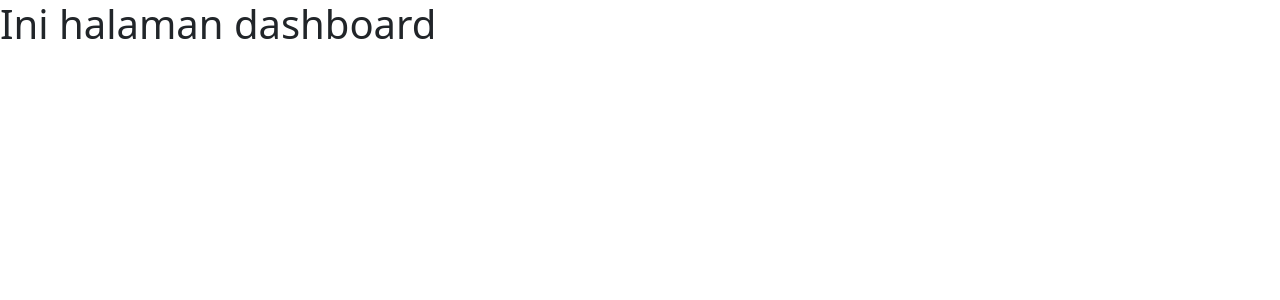
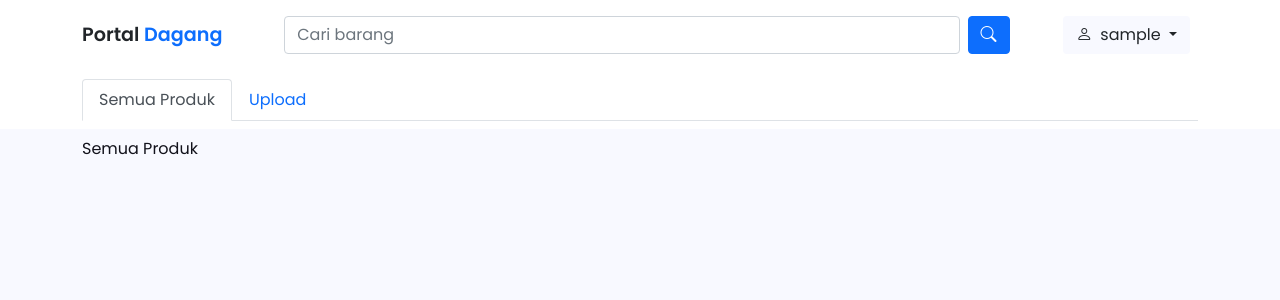
Before and after one commit to fadhluibnu/portal-web, a PHP site: page /dashboard/ in a window 1280 px wide. Shown: the top 300 px of the page. Run offline with PHP 8.4, Linux system fonts and the light colour scheme; the visitor is signed in with stand-in values (Sample User, id 1); some libraries are stand-ins or nearby versions.

Commit message:
dashboard

```diff
--- a/dashboard/index.php
+++ b/dashboard/index.php
@@ -1,3 +1,8 @@
+<?php
+
+session_start();
+$user_name = $_SESSION['user_name'];
+?>
 <!doctype html>
 <html lang="en">
 
@@ -8,12 +13,48 @@
 
     <!-- Bootstrap CSS -->
     <link href="https://cdn.jsdelivr.net/npm/bootstrap@5.0.2/dist/css/bootstrap.min.css" rel="stylesheet" integrity="sha384-EVSTQN3/azprG1Anm3QDgpJLIm9Nao0Yz1ztcQTwFspd3yD65VohhpuuCOmLASjC" crossorigin="anonymous">
+    <link rel="stylesheet" href="../style.css">
+    <link rel="stylesheet" href="https://cdn.jsdelivr.net/npm/bootstrap-icons@1.6.1/font/bootstrap-icons.css">
 
-    <title>ini username - Dashboard</title>
+    <title><?php echo $user_name; ?> - Dashboard</title>
 </head>
 
-<body>
-    <h1>Ini halaman dashboard</h1>
+<body class="bg-light">
+    <nav class="navbar navbar-light bg-white">
+        <div class="container pt-2 pb-2 flex-column flex-md-row">
+            <a href="" class="navbar-brand d-none d-lg-block nav text-dark">
+                Portal <span class="text-primary">Dagang</span>
+            </a>
+            <form class="d-flex me-2 form">
+                <input class="form-control me-2" name="input" type="search" placeholder="Cari barang" aria-label="Search">
+                <button class="btn btn-primary" name="cari" type="submit"><i class="bi bi-search"></i></button>
+            </form>
+            <div class="dropdown">
+                <button class="btn bg-light mt-2 mt-md-0 me-2 user text-dark dropdown-toggle" type="button" id="dropdownMenuButton1" data-bs-toggle="dropdown" aria-expanded="false"><i class="bi bi-person me-2"></i><?php echo $user_name; ?>
+                </button>
+                <ul class="dropdown-menu" aria-labelledby="dropdownMenuButton1" style="z-index: 9999;">
+                    <li><a href="../" class="btn"><i class="bi bi-speedometer2 me-2"></i>Beranda</a></li>
+                    <li><a href="#" class="btn"><i class="bi bi-box-arrow-left me-2"></i>Logout</a></li>
+                </ul>
+            </div>
+        </div>
+    </nav>
+    <div class="sticky-top bg-white pb-2 pt-2">
+        <div class="container">
+            <nav>
+                <div class="nav nav-tabs" id="nav-tab" role="tablist">
+                    <button class="nav-link active" id="nav-home-tab" data-bs-toggle="tab" data-bs-target="#nav-home" type="button" role="tab" aria-controls="nav-home" aria-selected="true">Semua Produk</button>
+                    <button class="nav-link" id="nav-profile-tab" data-bs-toggle="tab" data-bs-target="#nav-profile" type="button" role="tab" aria-controls="nav-profile" aria-selected="false">Upload</button>
+                </div>
+            </nav>
+        </div>
+    </div>
+    <div class="container mt-2">
+        <div class="tab-content" id="nav-tabContent">
+            <div class="tab-pane fade show active" id="nav-home" role="tabpanel" aria-labelledby="nav-home-tab">Semua Produk</div>
+            <div class="tab-pane fade" id="nav-profile" role="tabpanel" aria-labelledby="nav-profile-tab">Upload</div>
+        </div>
+    </div>
 
     <script src="https://cdn.jsdelivr.net/npm/bootstrap@5.0.2/dist/js/bootstrap.bundle.min.js" integrity="sha384-MrcW6ZMFYlzcLA8Nl+NtUVF0sA7MsXsP1UyJoMp4YLEuNSfAP+JcXn/tWtIaxVXM" crossorigin="anonymous"></script>
 </body>
--- a/index.php
+++ b/index.php
@@ -65,7 +65,7 @@ $result = mysqli_query($conn, "SELECT * FROM barang");
             </div>
         </div>
     </div>
-    <div class="mt-5 pb-3">
+    <div class="mt-5 pb-5">
     </div>
     <div class="container-fluid pt-5 pt-md-0">
         <div class="row justify-content-center" style="height: 700px;">
```
